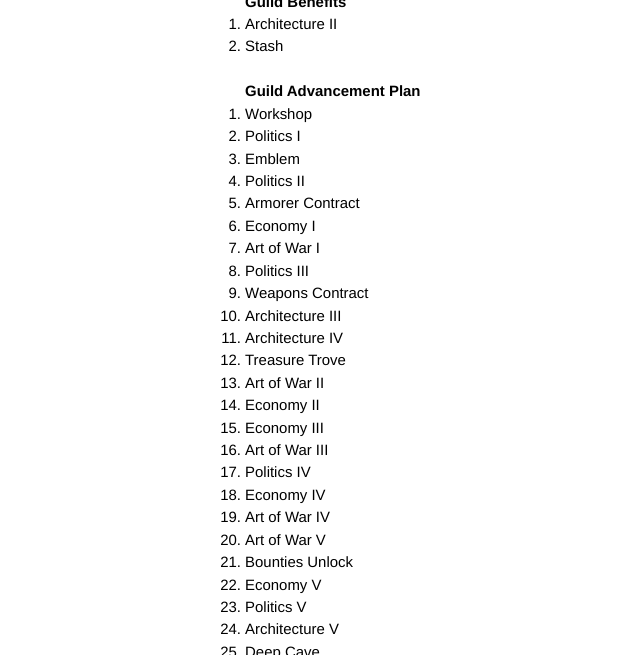
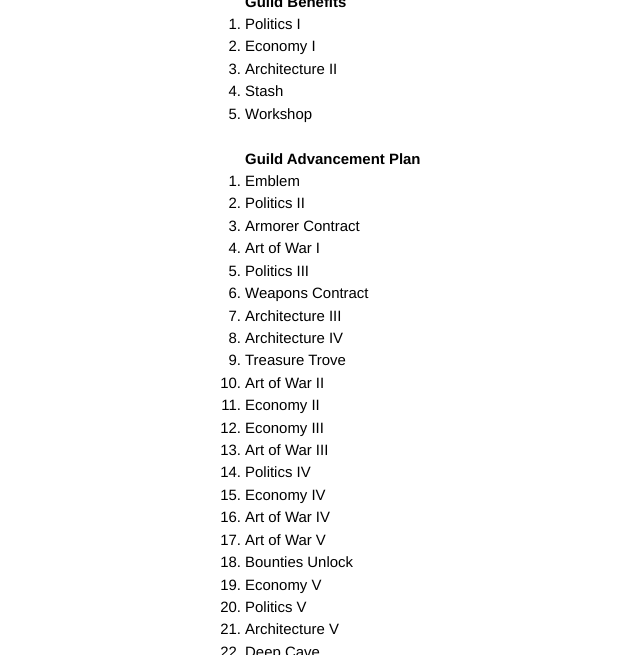
Before and after one commit to haus-scholia/haus-scholia.github.io, a Jekyll site: the page built from charter/index.markdown, in a window 1280 px wide and 900 px high, scrolled down 579 px, cut to the strip 245-900 px from the top of the window. Shown: the whole strip, without its empty margins (81-721 px from the left). Built offline with Jekyll 4.4.1, drawn with Linux system fonts in a browser that asks for light colours; Markdown is read by kramdown in place of the engine named in the settings.

Commit message:
update benefits

```diff
--- a/charter/index.markdown
+++ b/charter/index.markdown
@@ -25,17 +25,17 @@ A knot of crimson and gold representing knowledge and adventure, surrounded by a
 ![coat of arms](http://f.cl.ly/items/3k083y411B0U1g0A2I1c/Screen%20Shot%202013-09-23%20at%2011.35.25.png)
 
 ##Guild Benefits
+1. Politics I
+1. Economy I
 1. Architecture II
 1. Stash
+1. Workshop
 <br /><br />
 
 ##Guild Advancement Plan
-1. Workshop
-1. Politics I
 1. Emblem
 1. Politics II
 1. Armorer Contract
-1. Economy I
 1. Art of War I
 1. Politics III
 1. Weapons Contract
```
